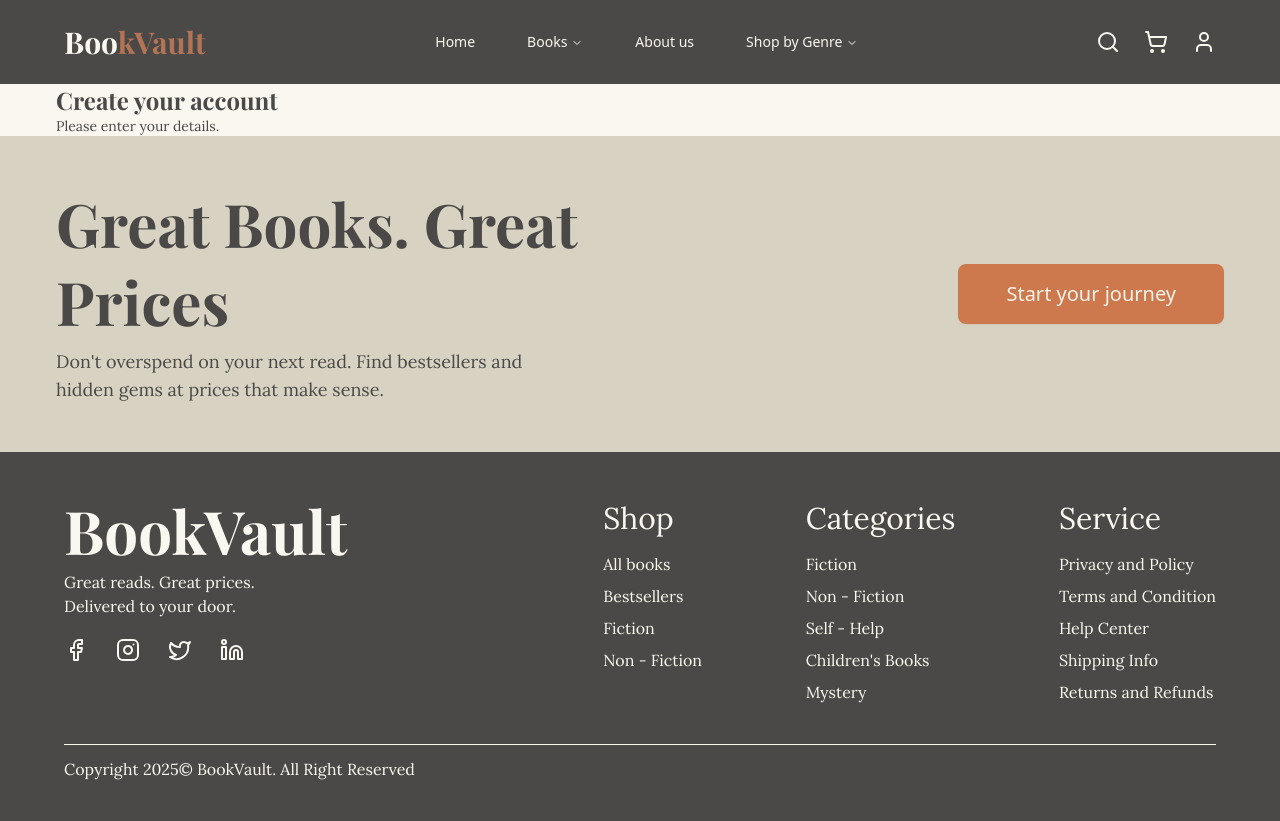
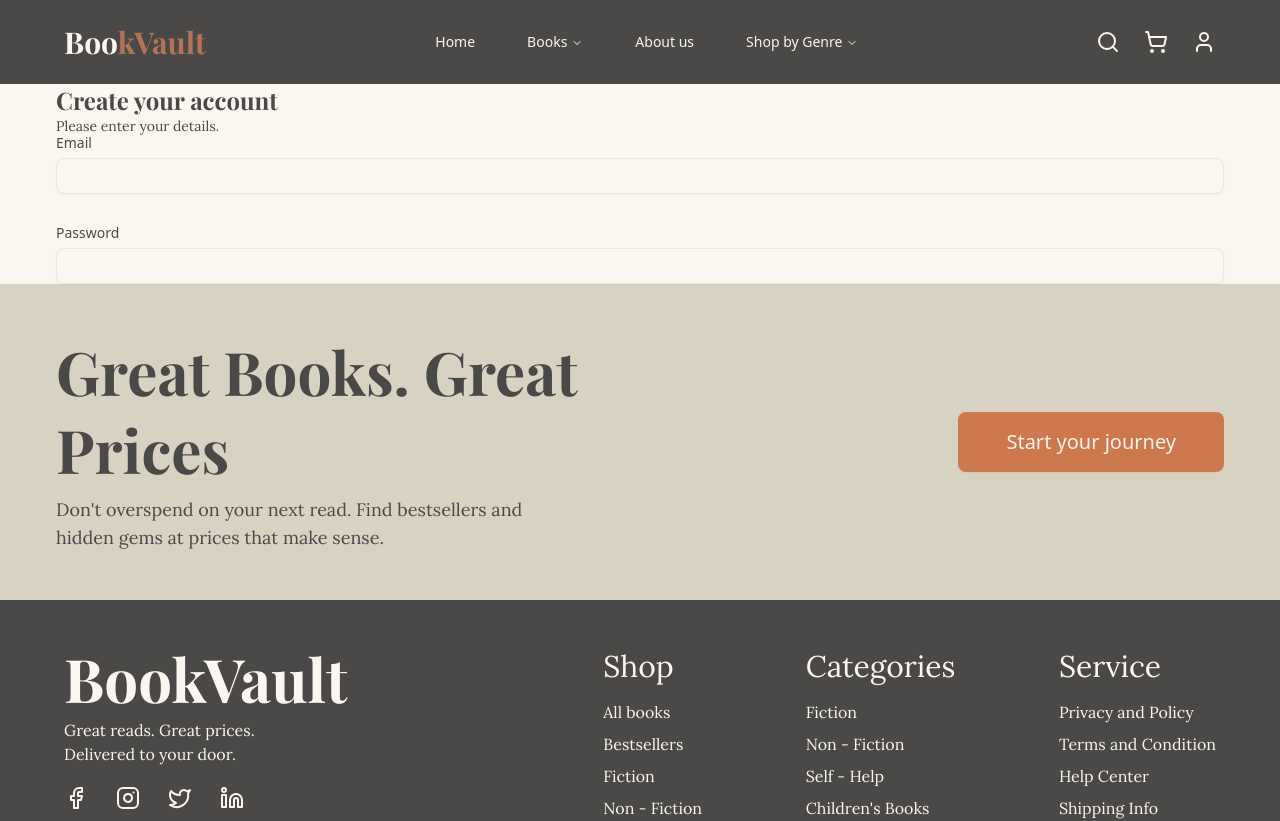
Before and after one commit to gjyannDev/book-vault, a React (Vite) app: page /signin in a window 1280 px wide. Shown: the top 821 px of the page. Built offline with nearby package versions, Linux system fonts and the light colour scheme.

Commit message:
chore: structured the sign in page with functional form

```diff
--- a/src/pages/SigninPage.tsx
+++ b/src/pages/SigninPage.tsx
@@ -1,10 +1,38 @@
+import { Input } from "@/components/ui/input";
+import { Label } from "@/components/ui/label";
+import { useForm } from "react-hook-form";
+
 export default function SigninPage() {
+  const {
+    register,
+    handleSubmit,
+    formState: { errors, isLoading },
+    reset,
+  } = useForm();
+
+  function onSubmit() {}
+
   return (
     <div className="">
       <div className="">
         <h1 className="font-playfair-bold text-2xl">Create your account</h1>
         <p className="font-lora-regular text-sm">Please enter your details.</p>
       </div>
+      <form onSubmit={handleSubmit(onSubmit)} className="flex flex-col gap-8">
+        <div className="flex flex-col gap-2">
+          <Label>Email</Label>
+          <Input type="email" {...register("email")} />
+          {errors.email && (
+            <p className="text-sm text-destructive mt-1">
+              {errors.email.message}
+            </p>
+          )}
+        </div>
+        <div className="flex flex-col gap-2">
+          <Label>Password</Label>
+          <Input type="password" {...register("password")} />
+        </div>
+      </form>
     </div>
   );
 }
--- /dev/null
+++ b/src/schemas/auth.schemas.ts
@@ -0,0 +1,5 @@
+import { z } from "zod";
+
+export const signInSchema  = z.object({
+
+})
--- a/src/types/bookTypes.ts
+++ b/src/types/bookTypes.ts
@@ -1,3 +1,5 @@
+import type { z } from "zod";
+
 export interface BookInfo {
   id: string;
   image: string;
@@ -54,3 +56,5 @@ export interface MinMaxPriceRange {
   min: number;
   max: number;
 }
+
+// export type signInSchema = z.infer<typeof Sign>
```
